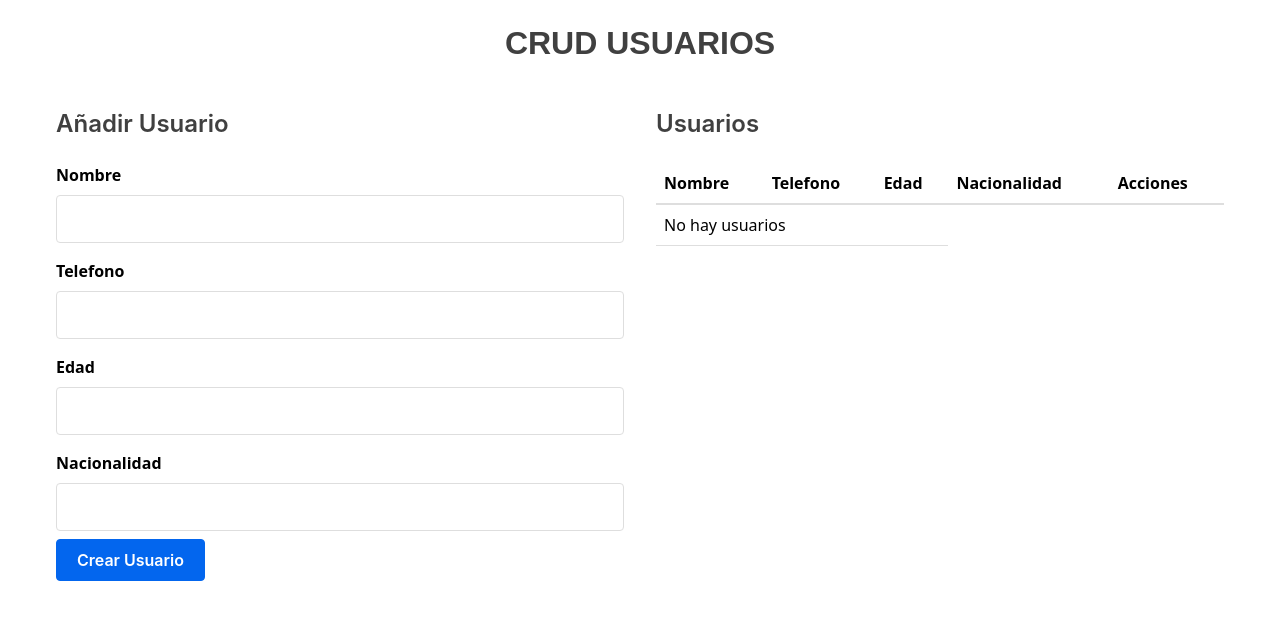
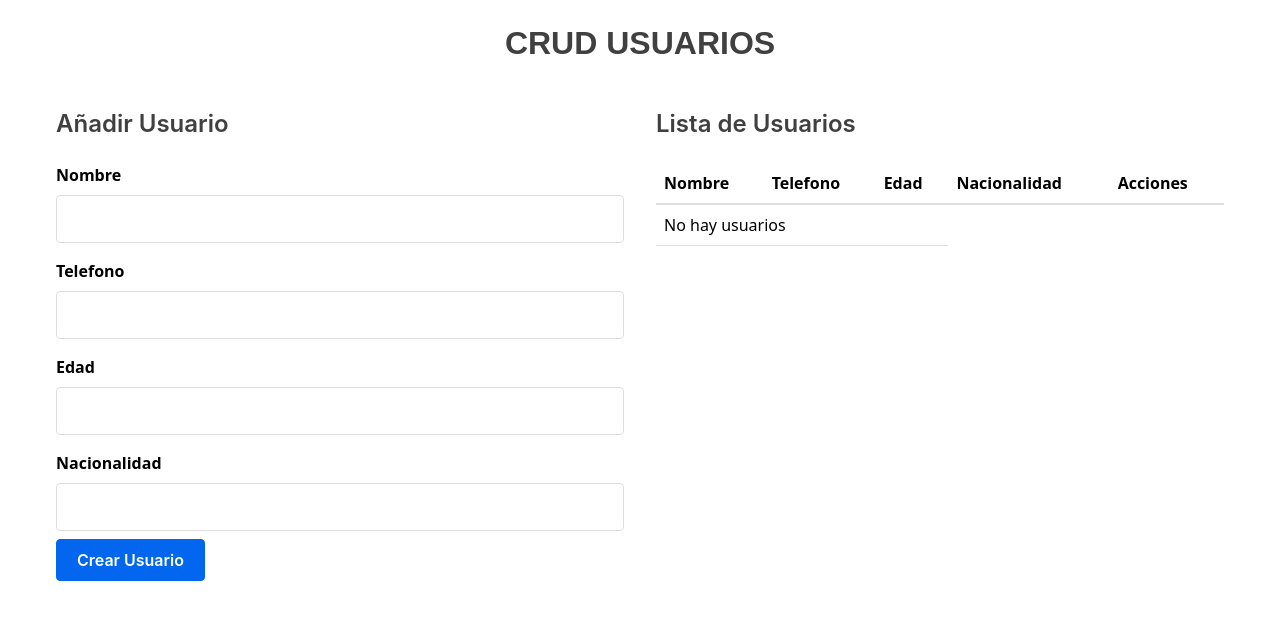
Before and after one commit to Duvis07/Crud-Usuario-Campus, a React (Create React App) app in the folder my-crud/: page / in a window 1280 px wide. Shown: the top 620 px of the page. Built offline with nearby package versions, Linux system fonts and the light colour scheme.

Commit message:
Se le da estilos Css
Se le da estilos css a la pagina principal  y a los demás componentes.

```diff
--- a/my-crud/src/App.js
+++ b/my-crud/src/App.js
@@ -6,7 +6,6 @@ import "./index.css";
 import EditUserForm from "./Componentes/EditUserForm";
 
 function App() {
-
   //me carga los usuarios y pregunta que si hay usuarios me retorne el array si no hay
   //debe retornarme un array vacio
   const loadData = () => {
@@ -46,7 +45,6 @@ function App() {
     saveToLocal(prevUsers.filter((u) => u.id !== id));
   };
 
-
   const [editing, setEditing] = useState(false);
   /*
   Me trae el  usuario ya editado
@@ -60,7 +58,7 @@ function App() {
   });
 
   /*Me recibe el  usuario a modificar
-  */
+   */
   const editRow = (user) => {
     setEditing(true);
     setCurrentUser({
@@ -101,7 +99,7 @@ function App() {
           )}
         </div>
         <div className="flex-large">
-          <h4>Usuarios</h4>
+          <h4>Lista de Usuarios</h4>
           <UserTable users={users} deleteUser={deleteUser} editRow={editRow} />
         </div>
       </div>
--- a/my-crud/src/Componentes/AddUserForm.jsx
+++ b/my-crud/src/Componentes/AddUserForm.jsx
@@ -1,7 +1,5 @@
 import React from "react";
 import { useForm } from "react-hook-form";
-
-
 
 const AddUserForm = (props) => {
   const {
@@ -31,7 +29,7 @@ const AddUserForm = (props) => {
         type="text"
         name="name"
         {...register("name", {
-          required: { value: true, message: "campo requerido" },
+          required: { value: true, message: "Campo requerido" },
         })}
       />
       {errors.name && (
--- a/my-crud/src/index.css
+++ b/my-crud/src/index.css
@@ -390,7 +390,7 @@ body {
 
 #crud {
   font-weight: 900;
-  font-family:Arial, Helvetica, sans-serif ;
+  font-family: Arial, Helvetica, sans-serif;
 }
 
 p,
```
